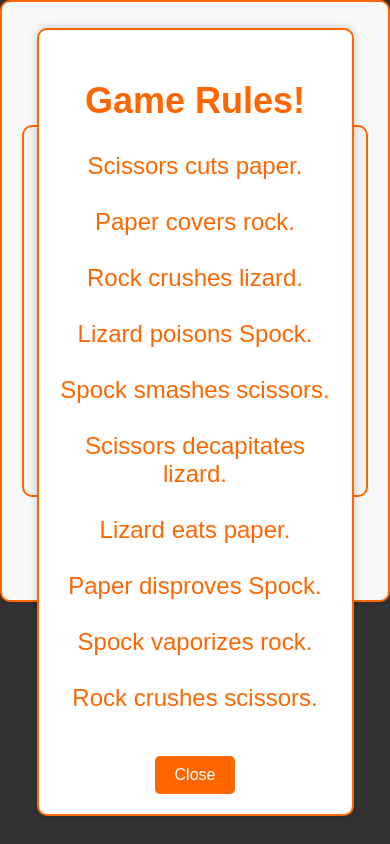
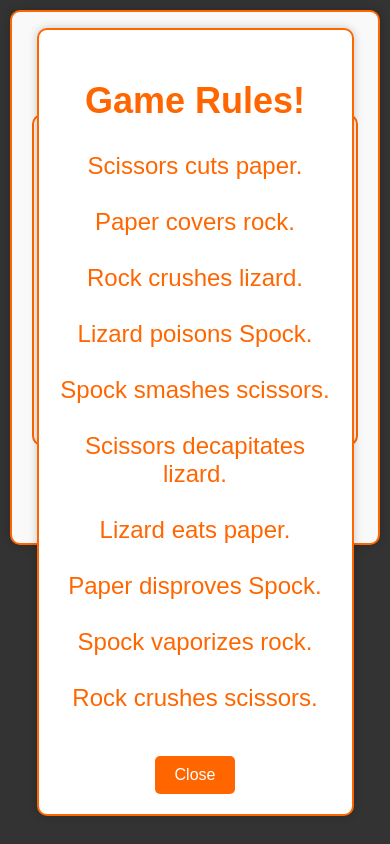
Before and after one commit to Pontaaaa/Rock-Paper-Scissors, a plain HTML site: page index.html in a window 390 px wide. Drawn offline with Linux system fonts and the light colour scheme.

Commit message:
add css code to make website responsive

```diff
--- a/assets/css/style.css
+++ b/assets/css/style.css
@@ -99,3 +99,31 @@
 .btn:hover {
     background-color: #ff3300;
 }
+
+/* style to make website responsive */
+@media (max-width: 768px) {
+    .container {
+        margin: 10px;
+        max-width: 100%;
+    }
+
+    h1 {
+        font-size: 24px;
+        margin-bottom: 10px;
+    }
+
+    .choices {
+        padding: 10px;
+        gap: 10px;
+        flex-direction: row;
+        align-items: center;
+    }
+
+    .option {
+        max-width: 100px;
+    }
+
+    .result {
+        font-size: 18px;
+    }
+}
```
